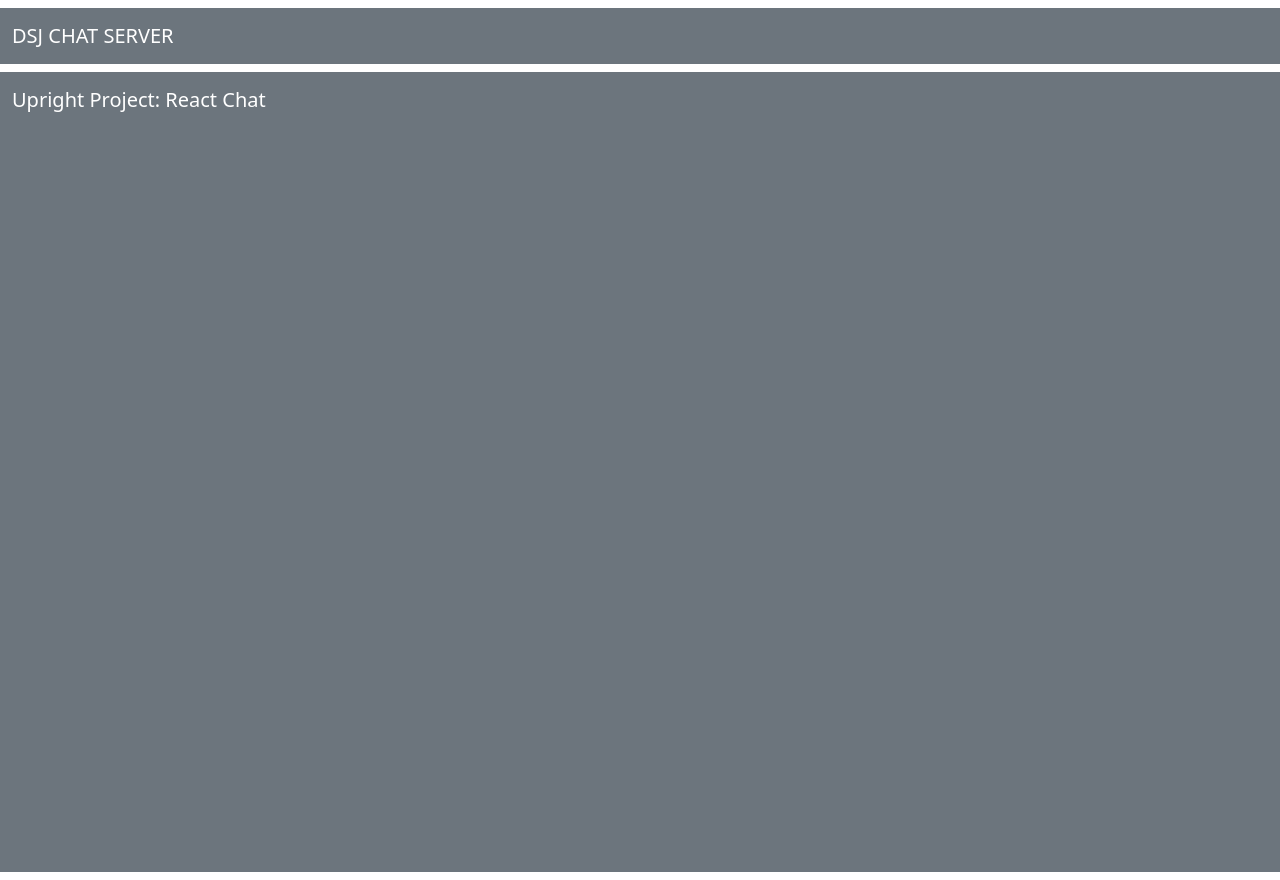
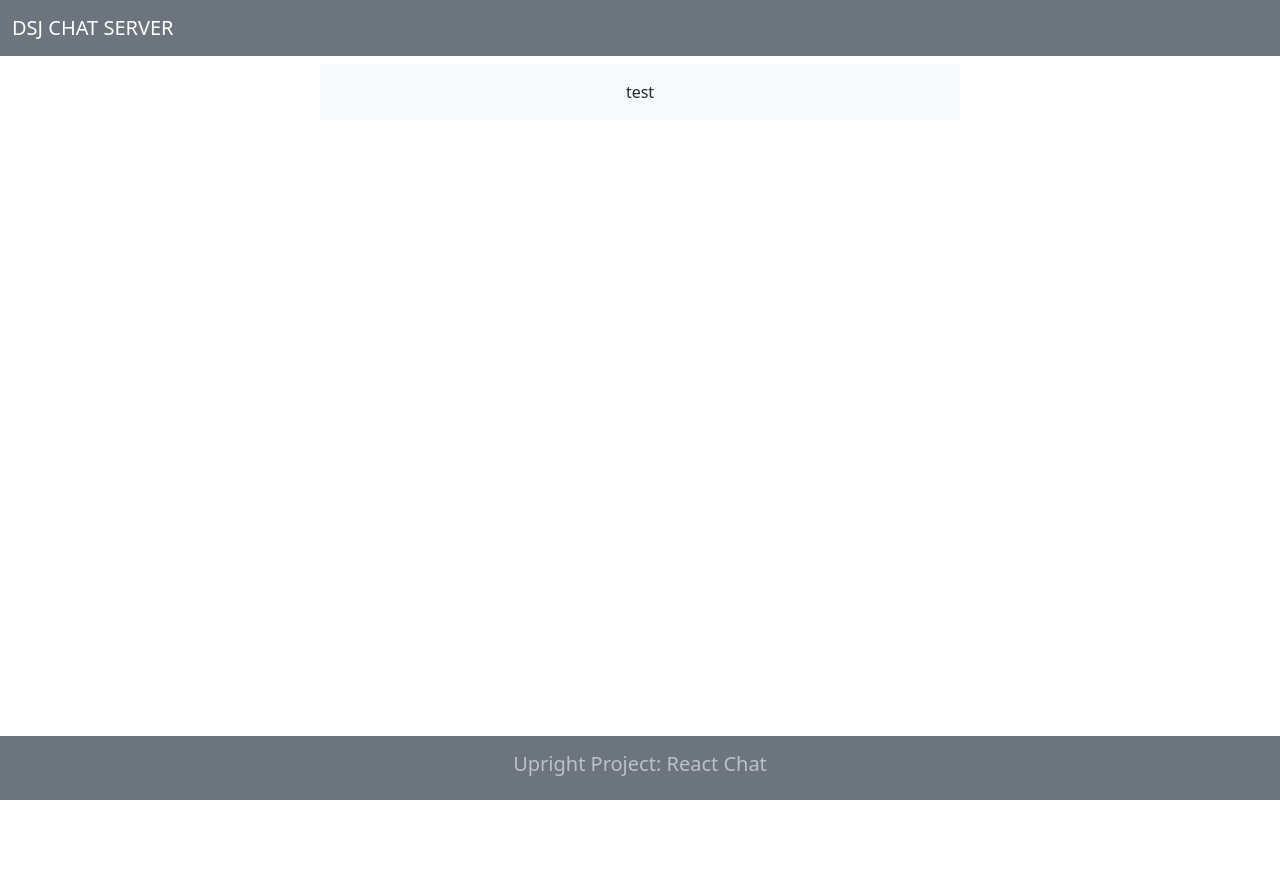
Before and after one commit to shawksly/ReactChat-Client, a React (Create React App) app: page /auth in a window 1280 px wide. After the commit the page ends 800 px from the top, so only its background shows below. Built offline with nearby package versions, Linux system fonts and the light colour scheme.

Commit message:
U7_02 partial -- fixed some styling, created auth component

```diff
--- a/src/App.css
+++ b/src/App.css
@@ -24,7 +24,7 @@
   color: white;
 }
 
-.App-footer {
+/* .App-footer {
   background-color: #282c34;
   min-height: 100vh;
   display: flex;
@@ -37,7 +37,7 @@
   justify-content: center;
   font-size: calc(10px + 2vmin);
   color: white;
-}
+} */
 
 .App-link {
   color: #61dafb;
@@ -51,3 +51,8 @@
     transform: rotate(360deg);
   }
 }
+
+/* https://stackoverflow.com/questions/45642065/how-to-use-bootstrap-4-flexbox-to-fill-available-content */
+/* .flex-grow {
+  flex: 1 0 auto;
+} */
--- a/src/App.jsx
+++ b/src/App.jsx
@@ -1,40 +1,60 @@
 import logo from './logo.svg';
 import './App.css';
 import {useState} from 'react';
-import {BrowserRouter, Routers,Route} from 'react-router-dom';
+import {BrowserRouter, Routes,Route} from 'react-router-dom';
 import Navbar from './components/navbar/Navbar';
+import Auth from './components/auth/Auth'
 import Footer from './components/footer/Footer';
 
 function App() {
+
+  const [token, setToken] = useState('');
+  const [signup, setSignup] = useState(true);
+
   return (
-    <div className="App">
+    <div className="App min-vh-100 p-0 container-fluid d-flex flex-column align-items-center">
       <BrowserRouter>
-      <Navbar/>
 
-      <Footer />
+        <Navbar/>
+
+        <Routes>
+
+          {
+            !token
+            ?
+            <Route path="/auth" element={<Auth setToken={setToken} signup={signup} setSignup={setSignup} />} />
+            :
+            <Route path="/" element={<Auth />} />
+          }
+
+        </Routes>
+
+        <Footer />
+
       </BrowserRouter>
+      {token}
     </div>
   );
 }
 
 export default App;
 
-
-function Home(){
-  return(
-     <header className="App-header">
-        <img src={logo} className="App-logo" alt="logo" />
-        <p>
-          Edit <code>src/App.js</code> and save to reload.
-        </p>
-        <a
-          className="App-link"
-          href="https://reactjs.org"
-          target="_blank"
-          rel="noopener noreferrer"
-        >
-          Learn React
-        </a>
-      </header>
-  )
-}
+// TODO This just displays the spinning react logo page. We can probably remove this and a bunch of other stuff, like the css and logo. -Scott
+// function Home(){
+//   return(
+//     <header className="App-header">
+//       <img src={logo} className="App-logo" alt="logo" />
+//       <p>
+//         Edit <code>src/App.js</code> and save to reload.
+//       </p>
+//       <a
+//         className="App-link"
+//         href="https://reactjs.org"
+//         target="_blank"
+//         rel="noopener noreferrer"
+//       >
+//         Learn React
+//       </a>
+//     </header>
+//   )
+// }
--- /dev/null
+++ b/src/components/auth/Auth.jsx
@@ -0,0 +1,21 @@
+import { Container } from 'reactstrap'
+
+function Auth({ setToken, signup, setSignup }) {
+    return (
+        <>
+            <Container
+                // TODO h-50 doesn't do anything and I'd like to come back and fix that at some point -Scott
+                className="d-inline-block w-50 h-50 p-3 bg-light"
+            >
+                test
+                {/* <Row>
+                    <Col
+                        xs="12"
+                    ></Col>
+                </Row> */}
+            </Container>
+        </>
+    )
+}
+
+export default Auth;
--- a/src/components/footer/Footer.jsx
+++ b/src/components/footer/Footer.jsx
@@ -1,18 +1,20 @@
-import {Navbar, NavbarBrand} from 'reactstrap'
+import {Navbar, NavbarText} from 'reactstrap'
 
 
 const Footer = () =>{
   return(
     <>
       <Navbar
-    className="my-2 App-footer"
-    color="secondary"
-    dark
-  >
-    <NavbarBrand href="/">
-      Upright Project: React Chat
-    </NavbarBrand>
-  </Navbar>
+        className="mt-auto align-self-stretch -flex justify-content-center"
+        color="secondary"
+        dark
+      >
+        <NavbarText
+          className="mx-auto"
+        >
+          <h5>Upright Project: React Chat</h5>
+        </NavbarText>
+      </Navbar>
     </>
   )
 }
--- a/src/components/navbar/Navbar.jsx
+++ b/src/components/navbar/Navbar.jsx
@@ -4,7 +4,7 @@ const Brand = () =>{
   return(
     <>
       <Navbar
-    className="my-2"
+        className="mb-2 align-self-stretch"
         color="secondary"
         dark
       >
```
Also changed, not shown: 1 other file (tests, documents, lock files or other folders). Lines whose indentation alone changed are shown as unchanged.
